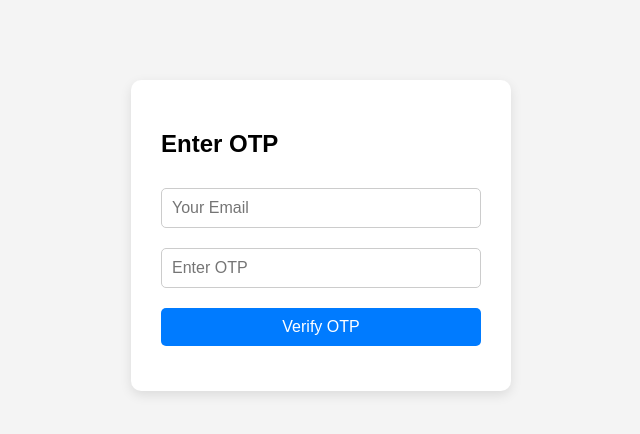
After one commit to Xyberonzyx7/NYIT.INCS-870-Project-I.HybriDefend, a Flask app: page /otp_entry in a window 1280 px wide. The commit adds this page. Shown: the top 434 px of the page, without its empty margins (319-959 px from the left). Run offline with Flask 3, Linux system fonts and the light colour scheme; parts of the project's set-up code (start-up, migrations or seed data) failed here and were passed over.

Commit message:
add: otp;  fix: door inconsistent problem

```diff
--- a/HOME/app.py
+++ b/HOME/app.py
@@ -12,8 +12,12 @@ import datetime
 import os
 import subprocess
 
-sys.path.append('..')
-from secret import SECRET_KEY, IV_HEX
+# app.py (add to your existing Flask app)
+import random, smtplib, time
+from flask import Flask, request, render_template, jsonify
+from email.mime.text import MIMEText
+import email_config
+
 from hydf_face_recognition.face import identify_face, get_name_label
 from hydf_object_detection.object import identify_object, get_object_label
 from hydf_anomaly_detection.anomaly import AnomalyDetector, get_normal_behavior
@@ -300,9 +304,9 @@ def process_frame(frame, frame_count):
         # ⭐ Save a flag that the door should open
         with app.app_context():
             app.config['DOOR_STATE'] = 'open'
-    else:
-        with app.app_context():
-            app.config['DOOR_STATE'] = 'closed'
+    # else:
+    #     with app.app_context():
+    #         app.config['DOOR_STATE'] = 'closed'
 
     object_presence = detected_objects
 
@@ -321,6 +325,71 @@ def capture_frames():
         if success:
             frames.append(add_timestamp(frame))
 
+@app.route('/set_door_state', methods=['POST'])
+def set_door_state():
+    state = request.form.get('state')
+    if state in ['open', 'closed']:
+        app.config['DOOR_STATE'] = state
+        return 'Door state updated', 200
+    else:
+        return 'Invalid state', 400
+
+
+EMAIL_ADDRESS = email_config.EMAIL_ADDRESS
+EMAIL_PASSWORD = email_config.EMAIL_PASSWORD
+
+# OTP store: email -> (otp, timestamp)
+otp_store = {}
+OTP_EXPIRY_SECONDS = 300  # 5 minutes
+
+@app.route('/send_otp', methods=['POST'])
+def send_otp():
+    email = request.form.get('email')
+    if not email:
+        return 'Missing email', 400
+
+    otp = str(random.randint(100000, 999999))
+    otp_store[email] = (otp, time.time())
+
+    msg = MIMEText(f"Your OTP for door access is: {otp}. Enter here: http://localhost:5000/otp_entry")
+    msg['Subject'] = 'Your Smart Door OTP'
+    msg['From'] = EMAIL_ADDRESS
+    msg['To'] = email
+
+    try:
+        with smtplib.SMTP_SSL('smtp.gmail.com', 465) as server:
+            server.login(EMAIL_ADDRESS, EMAIL_PASSWORD)
+            server.send_message(msg)
+    except Exception as e:
+        return f"Failed to send email: {e}", 500
+
+    return 'OTP sent!'
+
+@app.route('/otp_entry')
+def otp_entry_page():
+    return render_template('otp.html')
+
+@app.route('/verify_otp', methods=['POST'])
+def verify_otp():
+    email = request.form.get('email')
+    otp_input = request.form.get('otp')
+
+    if email not in otp_store:
+        return 'Invalid email or expired OTP', 400
+
+    otp, timestamp = otp_store[email]
+    if time.time() - timestamp > OTP_EXPIRY_SECONDS:
+        del otp_store[email]
+        return 'OTP expired', 400
+
+    if otp_input != otp:
+        return 'Invalid OTP', 400
+
+    # Correct OTP!
+    del otp_store[email]
+    app.config['DOOR_STATE'] = 'open'
+    return 'OTP verified! Door is now open.'
+
 if __name__ == '__main__':
     threading.Thread(target=recognition_worker, daemon=True).start()
     threading.Thread(target=anomaly_worker, daemon=True).start()
--- /dev/null
+++ b/HOME/templates/otp.html
@@ -0,0 +1,79 @@
+<!DOCTYPE html>
+<html lang="en">
+<head>
+    <meta charset="UTF-8">
+    <title>Enter OTP</title>
+    <style>
+        body {
+            font-family: Arial, sans-serif;
+            background-color: #f4f4f4;
+            display: flex;
+            flex-direction: column;
+            align-items: center;
+            margin-top: 80px;
+        }
+        form {
+            background: white;
+            padding: 30px;
+            border-radius: 10px;
+            box-shadow: 0 4px 12px rgba(0, 0, 0, 0.1);
+            width: 320px;
+            display: flex;
+            flex-direction: column;
+        }
+        input[type="email"], input[type="text"] {
+            padding: 10px;
+            margin: 10px 0;
+            border-radius: 5px;
+            border: 1px solid #ccc;
+            font-size: 16px;
+        }
+        button {
+            padding: 10px;
+            background-color: #007bff;
+            color: white;
+            border: none;
+            border-radius: 5px;
+            cursor: pointer;
+            font-size: 16px;
+            margin-top: 10px;
+        }
+        #message {
+            margin-top: 15px;
+            font-weight: bold;
+            color: green;
+            text-align: center;
+        }
+    </style>
+</head>
+<body>
+
+    <form id="otp-form">
+        <h2>Enter OTP</h2>
+        <input type="email" id="email" name="email" placeholder="Your Email" required>
+        <input type="text" id="otp" name="otp" placeholder="Enter OTP" required>
+        <button type="submit">Verify OTP</button>
+        <div id="message"></div>
+    </form>
+
+    <script>
+        document.getElementById('otp-form').addEventListener('submit', async function(e) {
+            e.preventDefault();
+            const email = document.getElementById('email').value;
+            const otp = document.getElementById('otp').value;
+
+            const response = await fetch('/verify_otp', {
+                method: 'POST',
+                headers: { 'Content-Type': 'application/x-www-form-urlencoded' },
+                body: `email=${encodeURIComponent(email)}&otp=${encodeURIComponent(otp)}`
+            });
+
+            const msgBox = document.getElementById('message');
+            const text = await response.text();
+            msgBox.innerText = text;
+            msgBox.style.color = response.ok ? 'green' : 'red';
+        });
+    </script>
+
+</body>
+</html>
```
Also changed, not shown: HOME/templates/index.html (+43 -4 lines), Readme.md, 1 other file.
